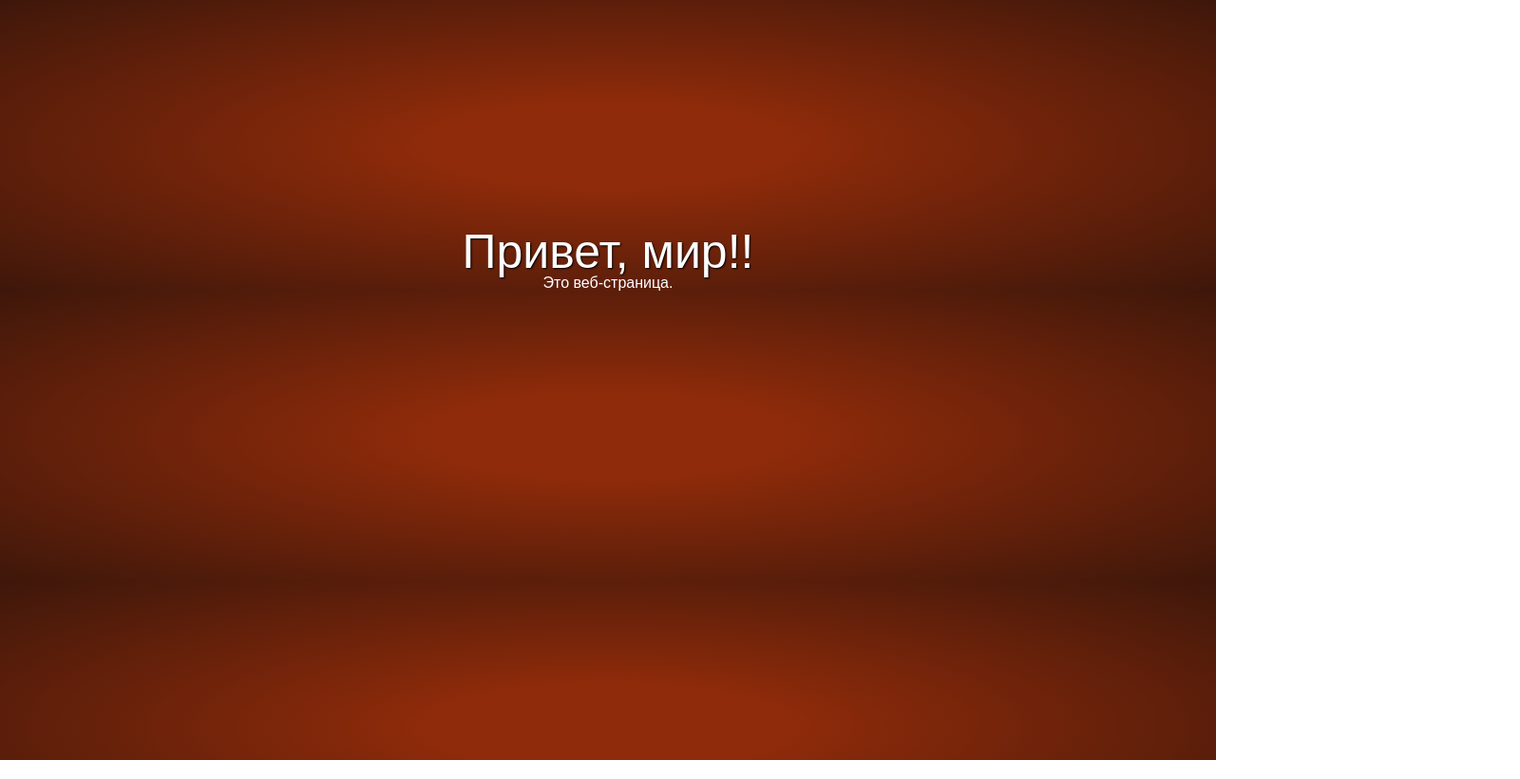
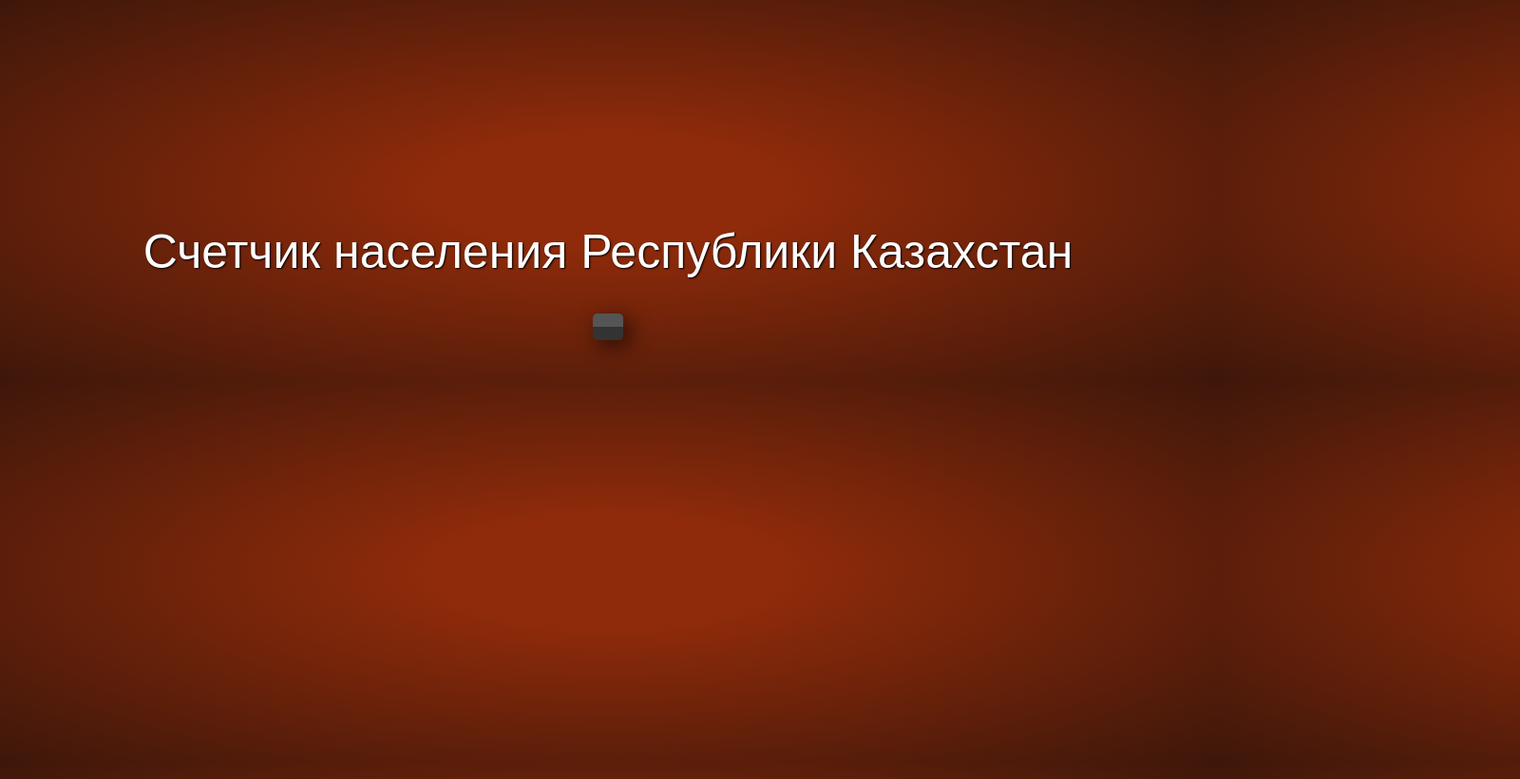
Before and after one commit to Nurlan-Khan/Nurlan-Khan.github.io, a plain HTML site: page index.html in a window 1280 px wide. Shown: the whole page at 95% size, 1600 px wide, since content can reach past the window. Drawn offline with Linux system fonts and the light colour scheme.

Commit message:
Add files via upload

```diff
--- a/index.html
+++ b/index.html
@@ -10,8 +10,11 @@
 </head>
 
 <body>
-    <h1>Привет, мир!!</h1>
-    <p>Это веб-страница.</p>
+    <h1>Счетчик населения Республики Казахстан</h1>
+
+    <span id="worldpop" class="bkgd"></span>
+
+    <canvas id="myChart"></canvas>
 </body>
 
 </html>
```
